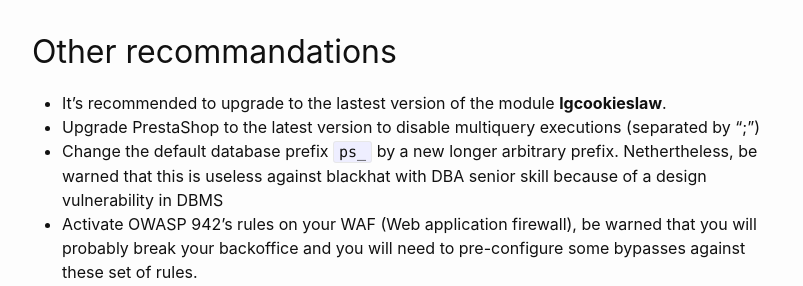
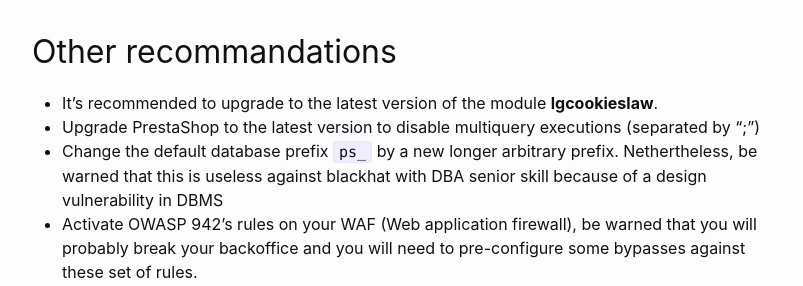
Before and after one commit to friends-of-presta/security-advisories, a Jekyll site: the page built from _posts/2022-11-06-lgcookieslaw.md, in a window 1280 px wide and 900 px high, scrolled down 2282 px. Shown: the part 257-543 px from the top of the window, without its empty margins (238-1041 px from the left). Built offline with Jekyll 4.4.1, drawn with Linux system fonts in a browser that asks for light colours.

Commit message:
Update 2022-11-06-lgcookieslaw.md

```diff
--- a/_posts/2022-11-06-lgcookieslaw.md
+++ b/_posts/2022-11-06-lgcookieslaw.md
@@ -99,7 +99,7 @@ For older versions set the `__lglaw cookie to 1,2,3,4) AND SLEEP(5)--`.
 
 ## Other recommandations
 
-* It’s recommended to upgrade to the lastest version of the module **lgcookieslaw**.
+* It’s recommended to upgrade to the latest version of the module **lgcookieslaw**.
 * Upgrade PrestaShop to the latest version to disable multiquery executions (separated by “;”)
 * Change the default database prefix `ps_` by a new longer arbitrary prefix. Nethertheless, be warned that this is useless against blackhat with DBA senior skill because of a design vulnerability in DBMS
 * Activate OWASP 942's rules on your WAF (Web application firewall), be warned that you will probably break your backoffice and you will need to pre-configure some bypasses against these set of rules.
```
